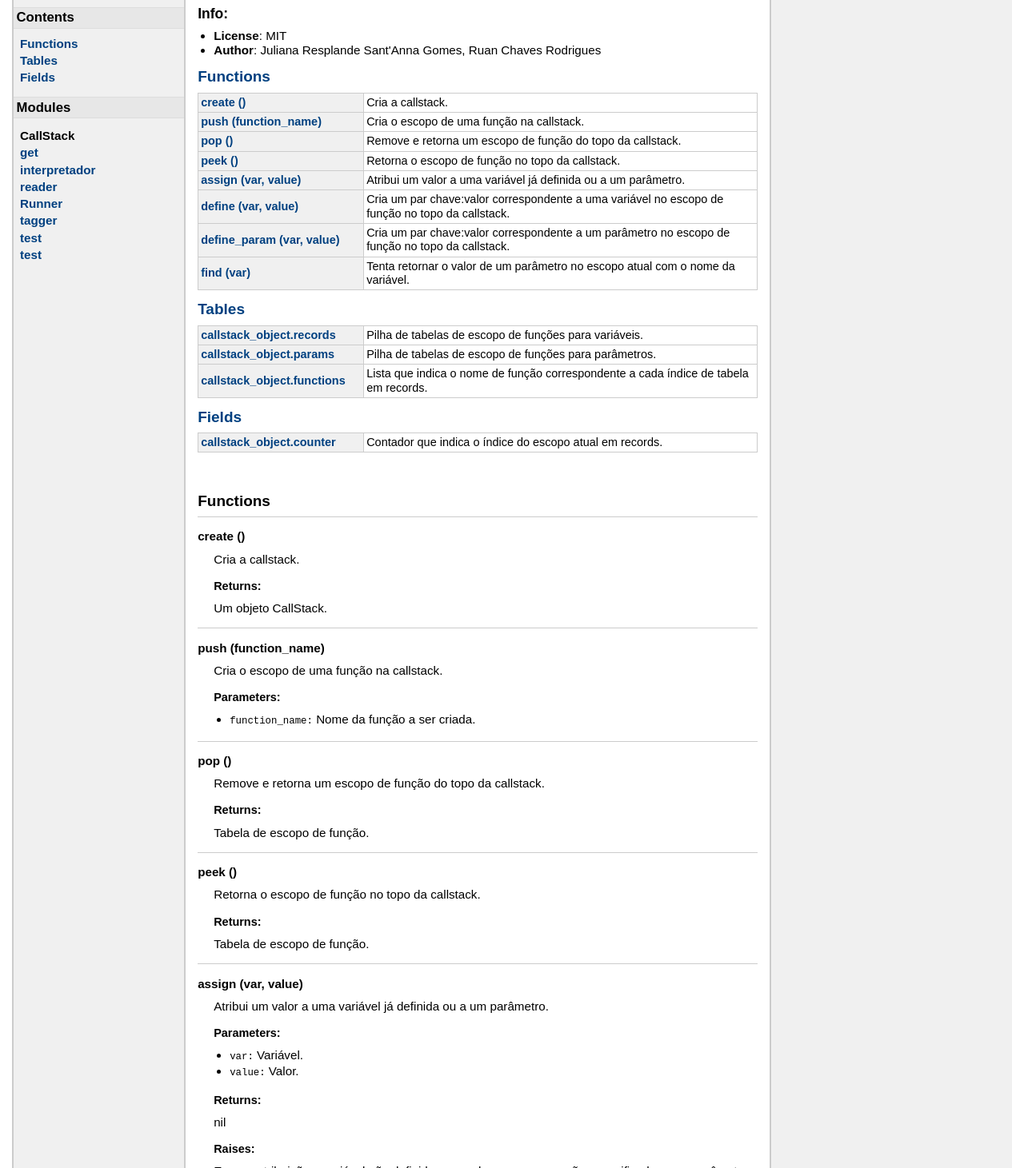
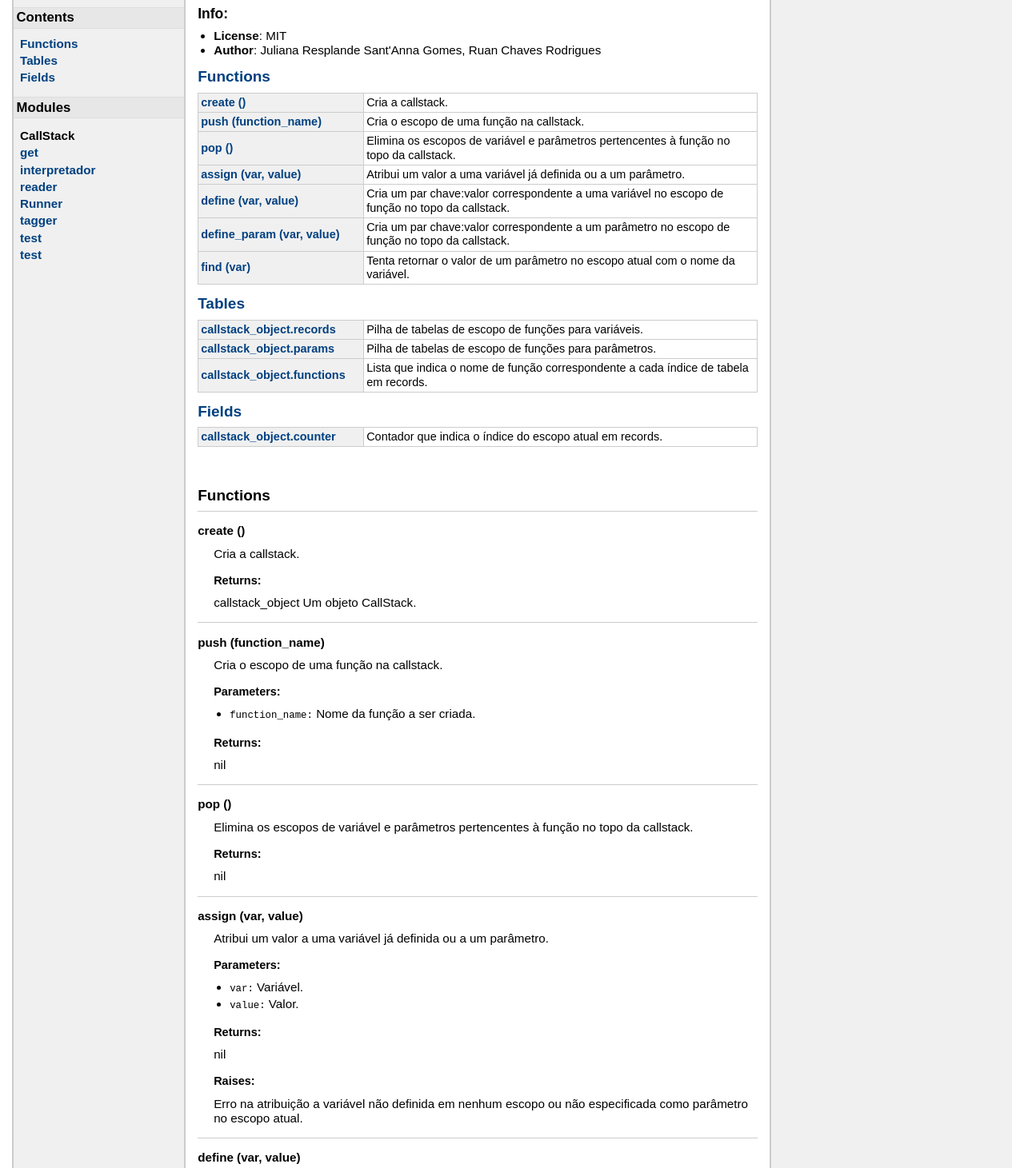
Before and after one commit to ruanchaves/bruno, a plain HTML site: page doc/modules/CallStack.html in a window 1280 px wide. Shown: the part 102-1563 px from the top of the page at 80% size. Drawn offline with Linux system fonts and the light colour scheme.

Commit message:
Retoques na documentaçao

```diff
--- a/doc/modules/CallStack.html
+++ b/doc/modules/CallStack.html
@@ -76,11 +76,7 @@
 	</tr>
 	<tr>
 	<td class="name" nowrap><a href="#pop">pop ()</a></td>
-	<td class="summary">Remove e retorna um escopo de função do topo da callstack.</td>
-	</tr>
-	<tr>
-	<td class="name" nowrap><a href="#peek">peek ()</a></td>
-	<td class="summary">Retorna o escopo de função no topo da callstack.</td>
+	<td class="summary">Elimina os escopos de variável e parâmetros pertencentes à função no topo da callstack.</td>
 	</tr>
 	<tr>
 	<td class="name" nowrap><a href="#assign">assign (var, value)</a></td>
@@ -141,7 +137,7 @@
     <h3>Returns:</h3>
     <ol>
 
-        Um objeto CallStack.
+        callstack_object Um objeto CallStack.
     </ol>
 
 
@@ -163,6 +159,11 @@
         </li>
     </ul>
 
+    <h3>Returns:</h3>
+    <ol>
+
+        nil
+    </ol>
 
 
 
@@ -173,33 +174,14 @@
     <strong>pop ()</strong>
     </dt>
     <dd>
-    Remove e retorna um escopo de função do topo da callstack.
+    Elimina os escopos de variável e parâmetros pertencentes à função no topo da callstack.
 
 
 
     <h3>Returns:</h3>
     <ol>
 
-        Tabela de escopo de função.
-    </ol>
-
-
-
-
-</dd>
-    <dt>
-    <a name = "peek"></a>
-    <strong>peek ()</strong>
-    </dt>
-    <dd>
-    Retorna o escopo de função no topo da callstack.
-
-
-
-    <h3>Returns:</h3>
-    <ol>
-
-        Tabela de escopo de função.
+        nil
     </ol>
 
 
@@ -310,7 +292,7 @@
     <h3>Returns:</h3>
     <ol>
 
-        Valor da variável.
+        found_value Valor da variável. Caso a variável não seja encontrada, retorna nil.
     </ol>
 
 
@@ -388,7 +370,7 @@
 </div> <!-- id="main" -->
 <div id="about">
 <i>generated by <a href="http://github.com/stevedonovan/LDoc">LDoc 1.4.6</a></i>
-<i style="float:right;">Last updated 2019-11-09 09:27:01 </i>
+<i style="float:right;">Last updated 2019-11-09 09:35:57 </i>
 </div> <!-- id="about" -->
 </div> <!-- id="container" -->
 </body>
```
Also changed, not shown: doc/index.html (+1 -1 lines), doc/modules/Runner.html (+1 -1 lines), doc/modules/get.html (+21 -1 lines), doc/modules/interpretador.html (+1 -1 lines), doc/modules/reader.html (+1 -1 lines), doc/modules/tagger.html (+1 -1 lines), doc/modules/test.html (+1 -1 lines), report.txt, 5 other files.
